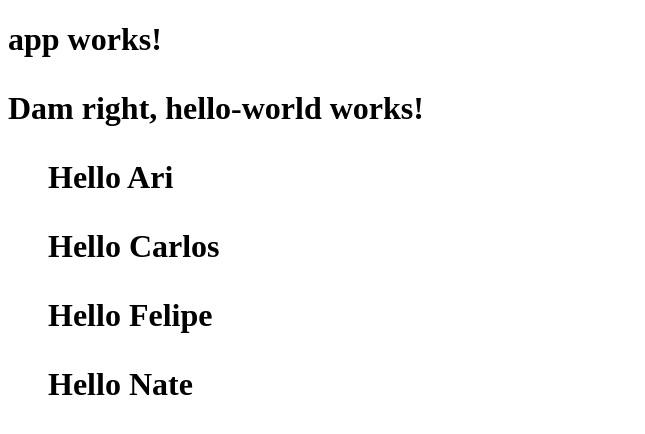
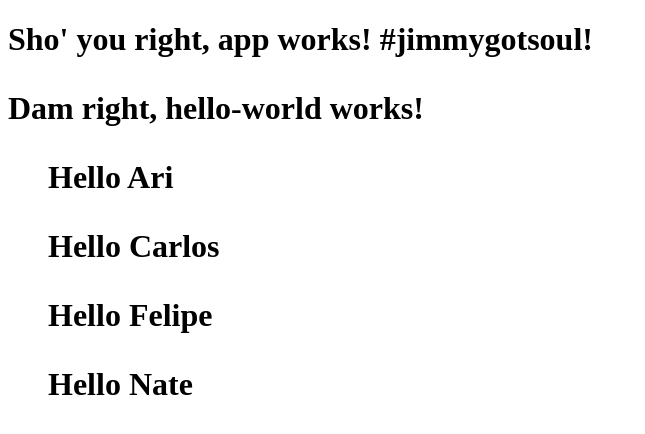
Before and after one commit to Knighton910/ang2-hello-, an Angular app: page / in a window 1280 px wide. Shown: the top 434 px of the page, without its empty margins (0-645 px from the left). Built offline with nearby package versions, Linux system fonts and the light colour scheme.

Commit message:
added soul to app.componnent.ts

```diff
--- a/src/app/app.component.ts
+++ b/src/app/app.component.ts
@@ -6,5 +6,5 @@ import { Component } from '@angular/core';
   styleUrls: ['./app.component.css']
 })
 export class AppComponent {
-  title = 'app works!';
+  title = 'Sho\' you right, app works! #jimmygotsoul!';
 }
```
